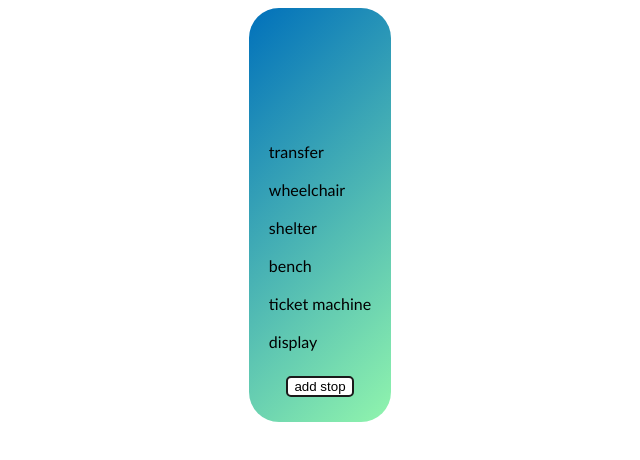
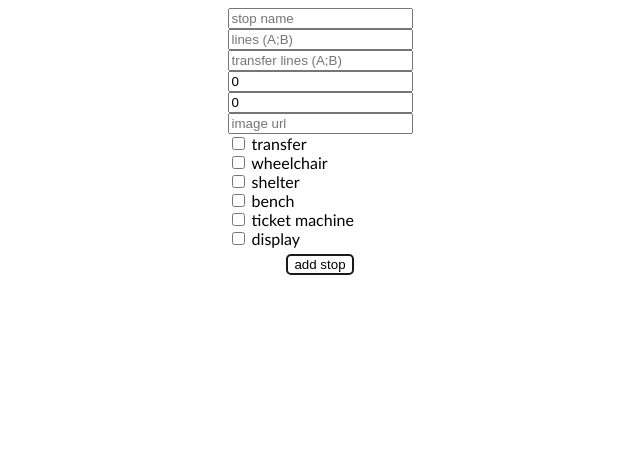
Before and after one commit to VoidCast00/TourDeApp, a Vue app: page /admin/create in a window 1280 px wide. Shown: the top 460 px of the page, without its empty margins (320-960 px from the left). Built offline with nearby package versions, Linux system fonts and the light colour scheme.

Commit message:
fixed create stops bug plus basic css layout for create stops

```diff
--- a/src/views/admin/CreateStop.vue
+++ b/src/views/admin/CreateStop.vue
@@ -1,43 +1,42 @@
 <script setup lang="ts">
-import { computed } from 'vue';
+
+import { ref } from 'vue'
+
+
+
+
+import { onMounted,computed } from 'vue';
 import { useStopState } from "../../state/stopStates";
-const { stops, loading, message, loadStops, newStop, addMessage, addNewStop, deleteTargetedStop, updateStop } = useStopState()
+const { stops, loading, message, loadStops, newStop, addMessage, addNewStop, deleteTargetedStop } = useStopState()
 const input = ref('')
 console.log(stops)
-import { onMounted, ref } from 'vue';
-import { useRoute } from 'vue-router';
-import type { Stop } from '@shared/types'
-import { fetchStop } from '@/api/stopsApi'
 
 
-const stop = ref<Stop | null>(null)
 
 
 </script>
 
 <template>
 <div class="formLayout">
-<form>
+<form @submit.prevent="addNewStop">
     <div>
     <div class="textInputs">
-    <input v-if="stop" v-model="stop.name" placeholder="stop name" required><br>
-    <input v-if="stop" v-model="stop.lines" placeholder="lines (A;B)"><br>
-    <input v-if="stop" v-model="stop.transfer_lines" placeholder="transfer lines (A;B)"><br>
-    <input v-if="stop" v-model.number="stop.x" type="number" placeholder="x"><br>
-    <input v-if="stop" v-model.number="stop.y" type="number" placeholder="y"><br>
-    <input v-if="stop" v-model="stop.image_url" placeholder="image url"><br>
+    <input v-model="newStop.name" placeholder="stop name" required>
+    <input v-model="newStop.lines" placeholder="lines (A;B)">
+    <input v-model="newStop.transfer_lines" placeholder="transfer lines (A;B)">
+    <input v-model.number="newStop.x" type="number" placeholder="x">
+    <input v-model.number="newStop.y" type="number" placeholder="y">
+    <input v-model="newStop.image_url" placeholder="image url">
     </div>
 
 
     <div class="inputLabels">
-    <label><input v-if="stop" v-model="stop.is_transfer" type="checkbox"> transfer</label><br>
-
-    <label><input v-if="stop" v-model="stop.wheelchair_accessible" type="checkbox"> wheelchair</label><br>
-
-    <label><input v-if="stop" v-model="stop.has_shelter" type="checkbox"> shelter</label><br>
-    <label><input v-if="stop" v-model="stop.has_bench" type="checkbox"> bench</label><br>
-    <label><input v-if="stop" v-model="stop.has_ticket_machine" type="checkbox"> ticket machine</label><br>
-    <label><input v-if="stop" v-model="stop.has_display" type="checkbox"> display</label><br>
+    <label><input v-model="newStop.is_transfer" type="checkbox"> transfer</label>
+    <label><input v-model="newStop.wheelchair_accessible" type="checkbox"> wheelchair</label>
+    <label><input v-model="newStop.has_shelter" type="checkbox"> shelter</label>
+    <label><input v-model="newStop.has_bench" type="checkbox"> bench</label>
+    <label><input v-model="newStop.has_ticket_machine" type="checkbox"> ticket machine</label>
+    <label><input v-model="newStop.has_display" type="checkbox"> display</label>
     </div>
 
     <div class="buttonContent">
@@ -73,12 +72,10 @@ button{
   flex-direction: column;
 }
 form{
-    border: 0px solid aqua;
-    border-radius: 30px 30px 30px 30px;
-    background: linear-gradient(135deg, #0070BB 0%, #91F5AD 100%);
-    padding:20px;
+
 }
 .textInputs{
   display:flex;
+  flex-direction: column;
 }
 </style>
--- a/src/views/public/StopDetail.vue
+++ b/src/views/public/StopDetail.vue
@@ -64,24 +64,24 @@ onMounted(async () => {
 <form>
     <div>
     <div class="textInputs">
-    <input v-if="stop" v-model="stop.name" placeholder="stop name" required><br>
-    <input v-if="stop" v-model="stop.lines" placeholder="lines (A;B)"><br>
-    <input v-if="stop" v-model="stop.transfer_lines" placeholder="transfer lines (A;B)"><br>
-    <input v-if="stop" v-model.number="stop.x" type="number" placeholder="x"><br>
-    <input v-if="stop" v-model.number="stop.y" type="number" placeholder="y"><br>
-    <input v-if="stop" v-model="stop.image_url" placeholder="image url"><br>
+    <input v-if="stop" v-model="stop.name" placeholder="stop name" required>
+    <input v-if="stop" v-model="stop.lines" placeholder="lines (A;B)">
+    <input v-if="stop" v-model="stop.transfer_lines" placeholder="transfer lines (A;B)">
+    <input v-if="stop" v-model.number="stop.x" type="number" placeholder="x">
+    <input v-if="stop" v-model.number="stop.y" type="number" placeholder="y">
+    <input v-if="stop" v-model="stop.image_url" placeholder="image url">
     </div>
 
 
     <div class="inputLabels">
-    <label><input v-if="stop" v-model="stop.is_transfer" type="checkbox"> transfer</label><br>
+    <label><input v-if="stop" v-model="stop.is_transfer" type="checkbox"> transfer</label>
 
-    <label><input v-if="stop" v-model="stop.wheelchair_accessible" type="checkbox"> wheelchair</label><br>
+    <label><input v-if="stop" v-model="stop.wheelchair_accessible" type="checkbox"> wheelchair</label>
 
-    <label><input v-if="stop" v-model="stop.has_shelter" type="checkbox"> shelter</label><br>
-    <label><input v-if="stop" v-model="stop.has_bench" type="checkbox"> bench</label><br>
-    <label><input v-if="stop" v-model="stop.has_ticket_machine" type="checkbox"> ticket machine</label><br>
-    <label><input v-if="stop" v-model="stop.has_display" type="checkbox"> display</label><br>
+    <label><input v-if="stop" v-model="stop.has_shelter" type="checkbox"> shelter</label>
+    <label><input v-if="stop" v-model="stop.has_bench" type="checkbox"> bench</label>
+    <label><input v-if="stop" v-model="stop.has_ticket_machine" type="checkbox"> ticket machine</label>
+    <label><input v-if="stop" v-model="stop.has_display" type="checkbox"> display</label>
     </div>
 
     <div class="buttonContent">
@@ -117,12 +117,10 @@ button{
   flex-direction: column;
 }
 form{
-    border: 0px solid aqua;
-    border-radius: 30px 30px 30px 30px;
-    background: linear-gradient(135deg, #0070BB 0%, #91F5AD 100%);
-    padding:20px;
+
 }
 .textInputs{
   display:flex;
+  flex-direction: column;
 }
 </style>
```
